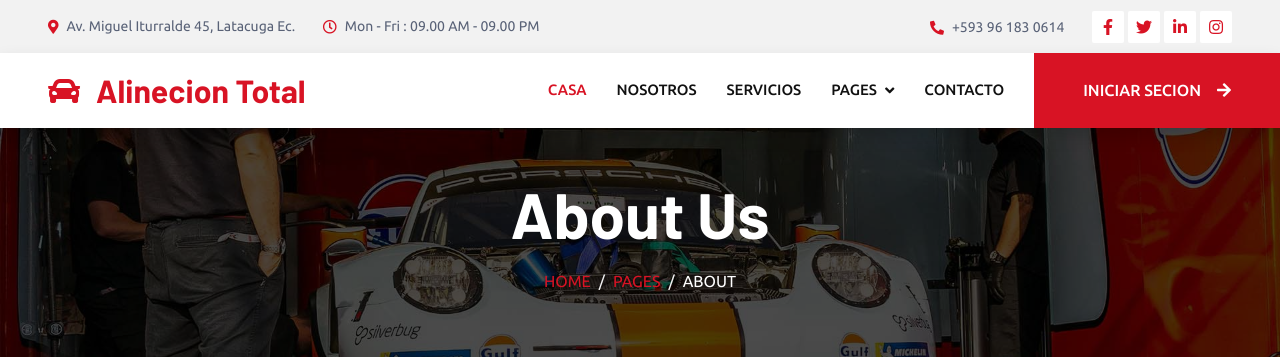
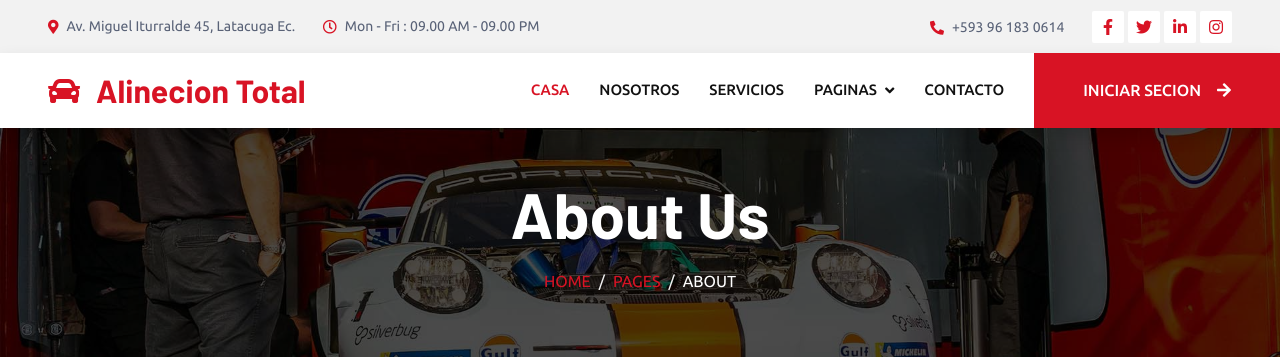
Before and after one commit to jonathanpila0208-sketch/interfacesG4, a Django app: page /about/ in a window 1280 px wide. Shown: the top 361 px of the page. Run offline with Django 5.2, Linux system fonts and the light colour scheme; some libraries are stand-ins or nearby versions.

Commit message:
cambio de texto en el navegador

```diff
--- a/inicio/templates/header.html
+++ b/inicio/templates/header.html
@@ -88,7 +88,7 @@
                 <a href="{% url 'about' %}" class="nav-item nav-link">Nosotros</a>
                 <a href="{% url 'servicios' %}" class="nav-item nav-link">Servicios</a>
                 <div class="nav-item dropdown">
-                    <a href="#" class="nav-link dropdown-toggle" data-bs-toggle="dropdown">Pages</a>
+                    <a href="#" class="nav-link dropdown-toggle" data-bs-toggle="dropdown">Paginas</a>
                     <div class="dropdown-menu fade-up m-0">
                         <a href="{% url 'booking' %}" class="dropdown-item">Booking</a>
                         <a href="{% url 'tecnicos' %}" class="dropdown-item">Technicians</a>
```
